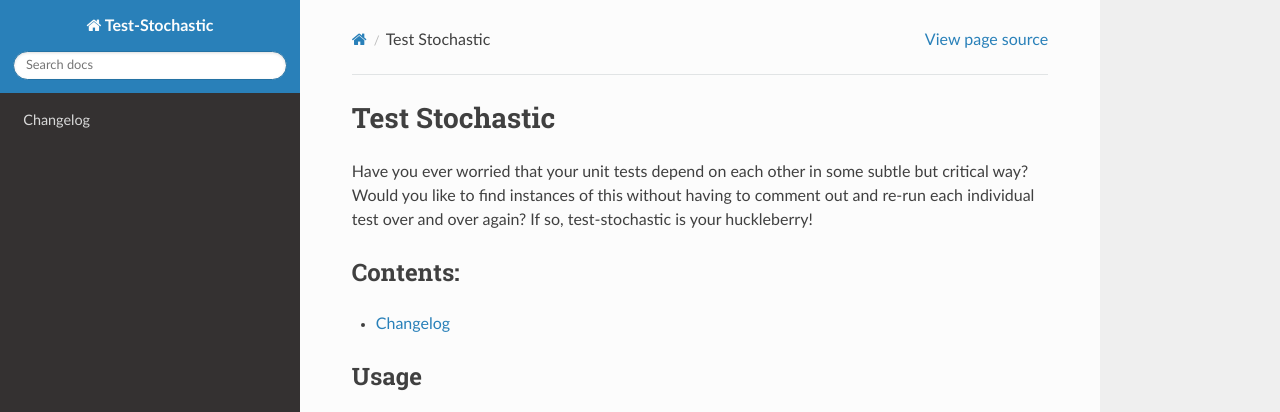
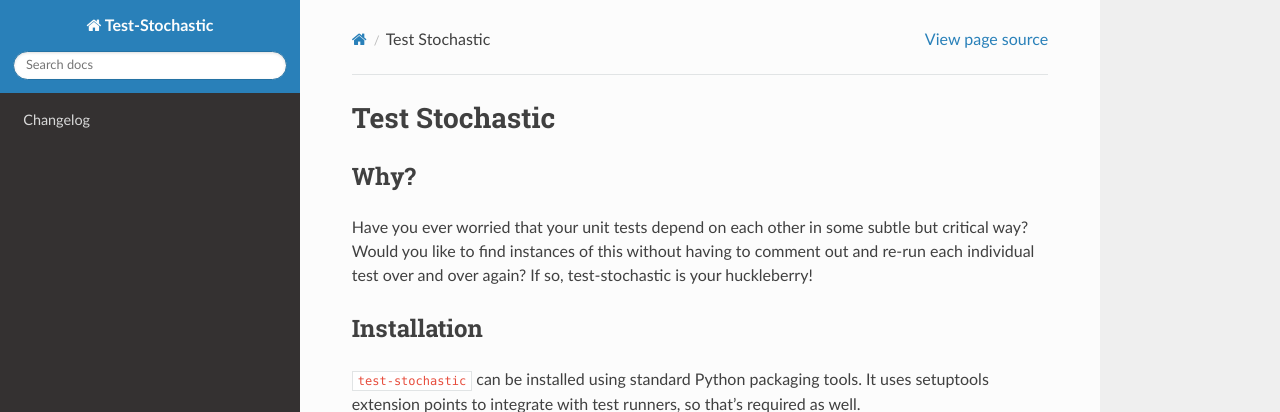
Before and after one commit to offbyone/test-stochastic, a Sphinx documentation site: the page built from docs/index.rst, in a window 1280 px wide and 1140 px high, cut to the strip 0-412 px from the top of the window. Built offline with Sphinx 7.4.7 and the Read the Docs theme 2.0.0, drawn with Linux system fonts in a browser that asks for light colours.

```diff
--- a/README.rst
+++ b/README.rst
@@ -1,4 +1,18 @@
+=================
+ Test Stochastic
+=================
+
+Why?
+====
+
 Have you ever worried that your unit tests depend on each other in some
 subtle but critical way? Would you like to find instances of this
 without having to comment out and re-run each individual test over and
 over again? If so, test-stochastic is your huckleberry!
+
+Installation
+============
+
+``test-stochastic`` can be installed using standard Python packaging
+tools. It uses setuptools extension points to integrate with test
+runners, so that's required as well.
--- a/dev-requirements.txt
+++ b/dev-requirements.txt
@@ -1,5 +1,8 @@
 # pytest
 pytest
+# testing
+mock
+
 # docs
 -e .
 releases>=0.6
--- a/docs/index.rst
+++ b/docs/index.rst
@@ -1,7 +1,3 @@
-=================
- Test Stochastic
-=================
-
 .. include:: ../README.rst
 
 Contents:
```
Also changed, not shown: .travis.yml (added), 3 other files.
